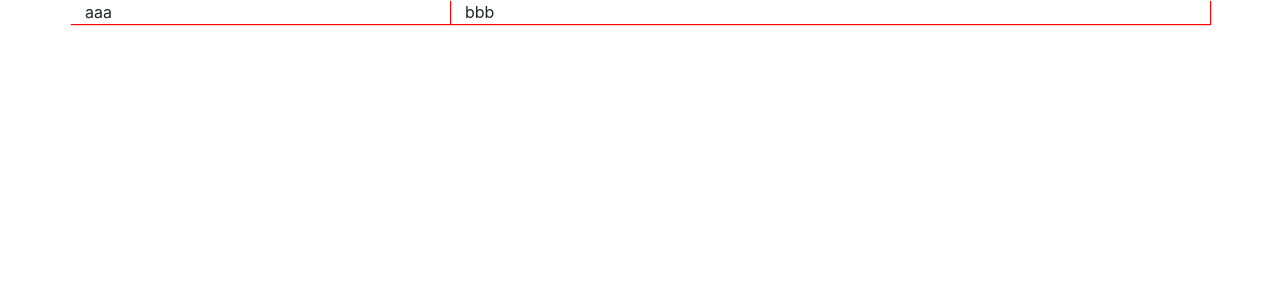
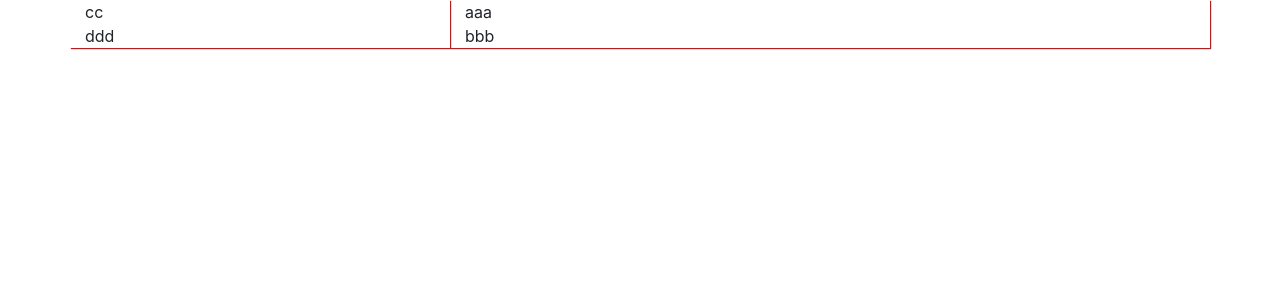
Before and after one commit to Loop-afk/amu-edt, a Nuxt app: page / in a window 1280 px wide. Shown: the top 300 px of the page. Built offline with nearby package versions, Linux system fonts and the light colour scheme.

Commit message:
fix error: __file, __ssrRegister, __compiled

```diff
--- a/pages/index.vue
+++ b/pages/index.vue
@@ -1,21 +1,25 @@
 <template>
+  <div>
     <b-container>
       <b-row>
         <b-col cols="4" class="box">
-        aaa
+          <list-groups />
         </b-col>
         <b-col cols="8" class="box">
-        bbb
+          <schedule />
         </b-col>
       </b-row>
     </b-container>
+  </div>
 </template>
 
 <script>
 import ListGroups from '~/components/ListGroups.vue'
 import Schedule from '~/components/Schedule.vue'
 export default {
-  components: ListGroups, Schedule
+  components: {
+    ListGroups, Schedule
+  }
 }
 </script>
 
```
Lines whose indentation alone changed are shown as unchanged.
